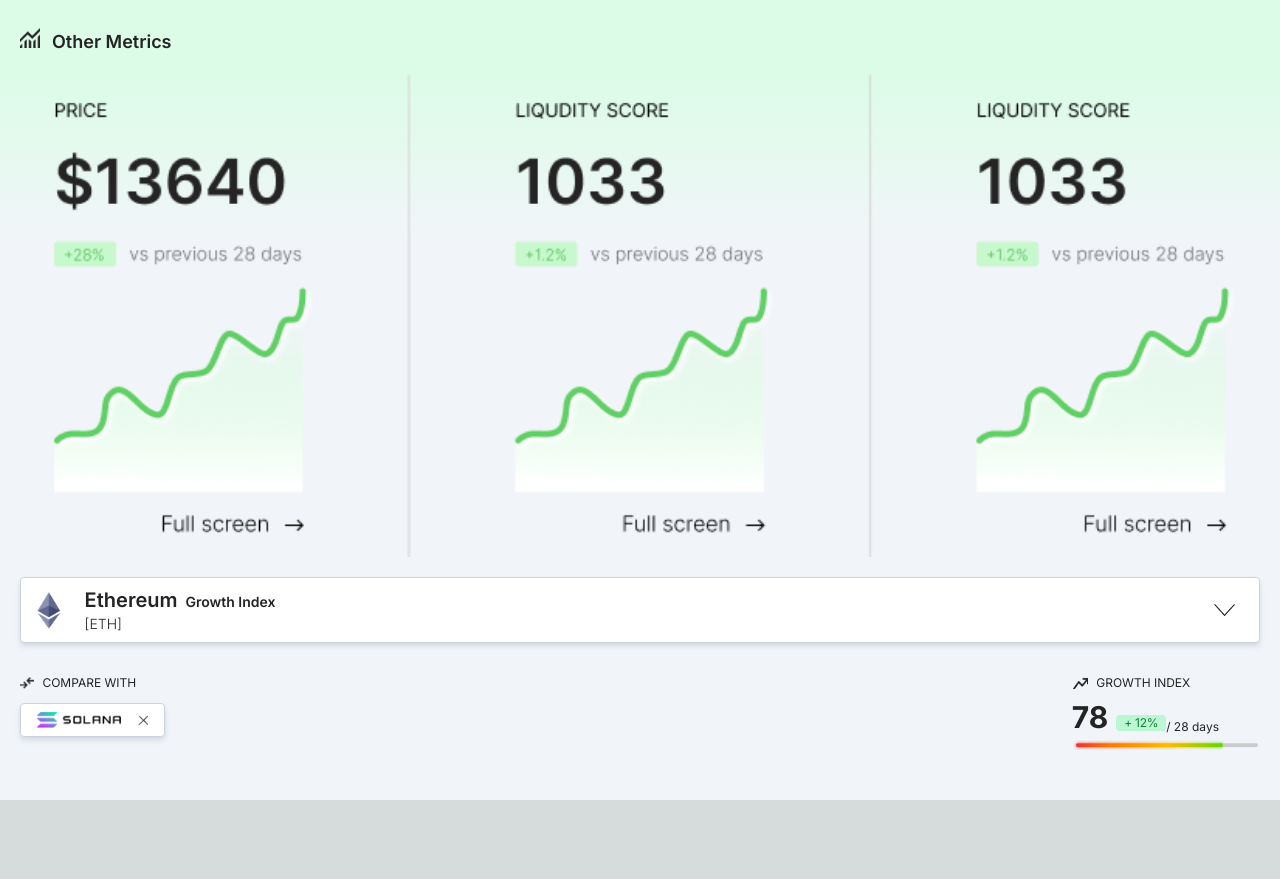
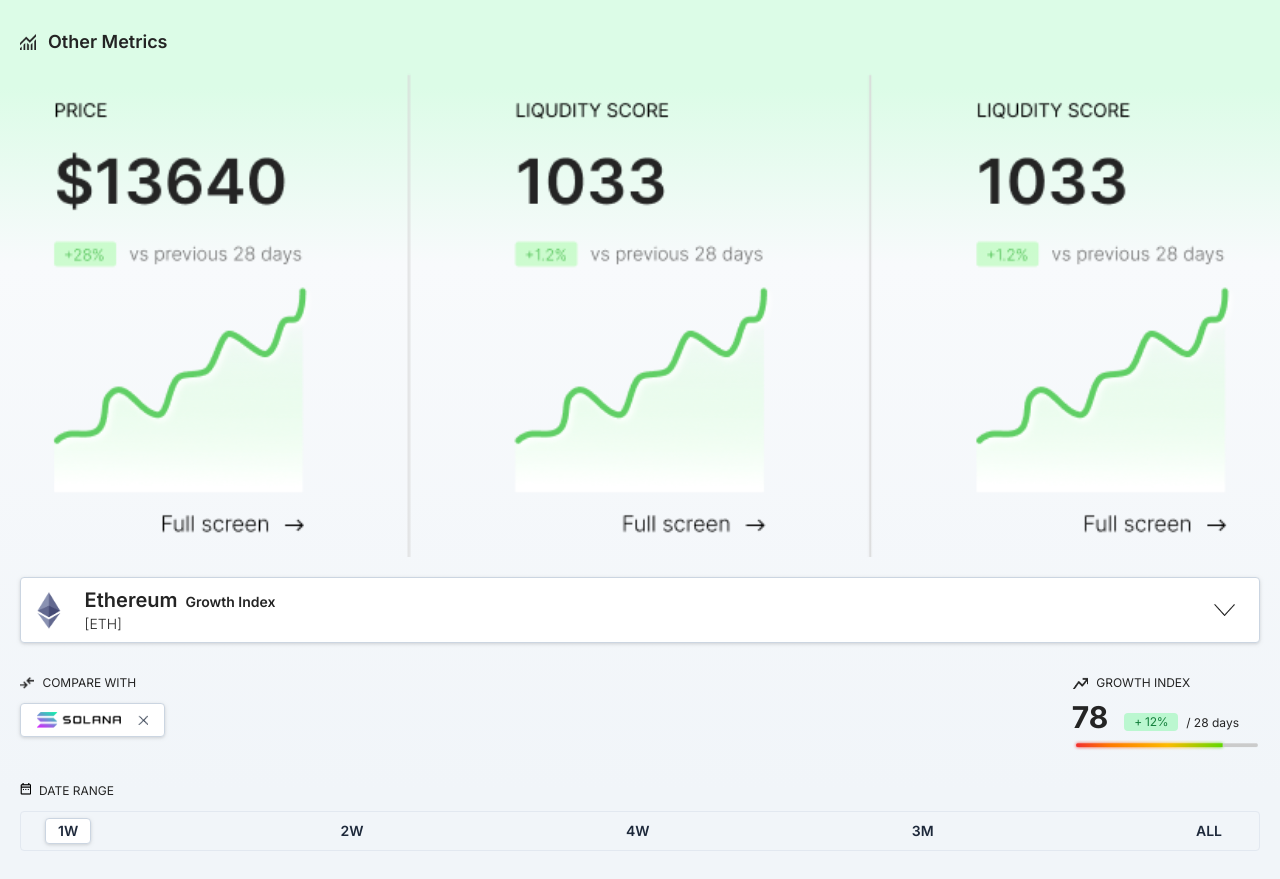
Before and after one commit to AdamShymanski/tokenguard, a Next.js app: page / in a window 1280 px wide. Before the commit the page ends 800 px from the top, so only its background shows below. Built offline with nearby package versions, Linux system fonts and the light colour scheme; no server answers.

Commit message:
🛠 development | Add d3 library and update page.js

```diff
--- a/package.json
+++ b/package.json
@@ -13,6 +13,7 @@
     "@visx/mock-data": "^3.3.0",
     "@visx/scale": "^3.5.0",
     "@visx/shape": "^3.5.0",
+    "d3": "^7.9.0",
     "next": "14.1.4",
     "react": "^18.2.0",
     "react-dom": "^18"
--- a/src/app/page.js
+++ b/src/app/page.js
@@ -1,32 +1,72 @@
 "use client";
 
+//packages
+import React, { Suspense, useState, useEffect } from "react";
 import Image from "next/image";
+
+//utilities
+// import DateSelector from "../utilities/dateSelector";
+// const Chart = React.lazy(() => import("../utilities/chart"));
+import Chart from "../utilities/chart";
 
 //pngs
 import charts from "./../../public/charts.png";
 
 //icons
-import metrics_icon from "./../../public/icons/metrics_icon.png";
-import ethereum_icon from "./../../public/icons/ethereum_icon.png";
-import solana_icon from "./../../public/icons/solana_icon.png";
 import x_icon from "./../../public/icons/x_icon.png";
-import arrow_icon from "./../../public/icons/arrow_icon.png";
-import compare_icon from "./../../public/icons/compare_icon.png";
 import gi_icon from "./../../public/icons/gi_icon.png";
 import bar_icon from "./../../public/icons/bar_icon.png";
+import arrow_icon from "./../../public/icons/arrow_icon.png";
+import solana_icon from "./../../public/icons/solana_icon.png";
+import metrics_icon from "./../../public/icons/metrics_icon.png";
+import compare_icon from "./../../public/icons/compare_icon.png";
+import ethereum_icon from "./../../public/icons/ethereum_icon.png";
+import calendar_icon from "./../../public/icons/calendar_icon.png";
 
 export default function Home() {
+  const [dateRange, setDateRange] = useState(0);
+  const [data, setData] = useState({});
+
+  useEffect(() => {
+    fetch("https://api.tokenguard.io/db-api/growth-index/basic-timeline-data", {
+      method: "POST",
+      headers: {
+        "Content-Type": "application/json",
+      },
+      body: JSON.stringify({
+        chainName: "ethereum",
+        period: "last year",
+        metric: "tg_growth_index",
+        compareWith: ["solana"],
+      }),
+    })
+      .then((response) => response.json())
+      .then((data) => {
+        setData({
+          ethereum: [...data.blockchain.tg_growth_index],
+          solana: [...data.cumulative.tg_growth_index],
+        });
+      })
+      .catch((error) => {
+        console.error("Error:", error);
+      });
+  }, []);
+
+  useEffect(() => {
+    console.log(data);
+  }, [data]);
+
   return (
-    <main className="flex min-h-screen min-w-screen flex-col items-start justify-start p-5 py-7 bg-gradient-to-b from-10% from-green-100 via-30% via-slate-100 to-90% to-slate-100">
-      <section className="flex flex-row justify-center space-x-3">
-        <Image src={metrics_icon} alt="Metrics Icon" className="w-5 h-5" />
+    <main className="flex min-h-screen min-w-screen flex-col items-start justify-start p-5 py-7 bg-gradient-to-b from-10% from-green-100 via-30% via-slate-50 to-90% to-slate-100">
+      <section className="flex flex-row items-center justify-center space-x-3">
+        <Image src={metrics_icon} alt="Metrics Icon" className="w-4 h-4" />
         <h3 className="text-custom-grey font-semibold text-lg space-x-2">
           Other Metrics
         </h3>
       </section>
       <Image src={charts} alt="Charts" className="w-full mt-4" />
 
-      <article className="flex flex-row relative items-center w-full border border-slate-300 rounded p-2 mt-5 bg-white drop-shadow-md">
+      <article className="flex flex-row relative items-center w-full border border-slate-300 rounded p-2 mt-5 bg-white drop-shadow">
         <Image
           src={ethereum_icon}
           alt="Ethereum Icon"
@@ -51,11 +91,11 @@ export default function Home() {
             <Image
               src={compare_icon}
               alt="Compare Icon"
-              className="h-3 w-auto pr-2"
+              className="h-3 w-auto mr-2"
             />
             <p className="text-xs">COMPARE WITH</p>
           </div>
-          <div className="flex flex-row items-center border border-slate-300 rounded px-4 py-2 mt-3 bg-white drop-shadow-md">
+          <div className="flex flex-row items-center border border-slate-300 rounded px-4 py-2 mt-3 bg-white drop-shadow">
             <Image
               src={solana_icon}
               alt={"Solana Icon"}
@@ -74,16 +114,94 @@ export default function Home() {
             <p className="text-xs">GROWTH INDEX</p>
           </div>
           <div className="flex flex-row items-end w-full mt-2">
-            <h1 className="text-3xl font-bold mr-2">78</h1>{" "}
-            <div className="bg-green-200  px-2  rounded mb-1">
+            <h1 className="text-3xl font-bold mr-4">78</h1>{" "}
+            <div className="bg-green-200 px-2.5 py-[1px] rounded mb-1">
               <p className="text-green-700 text-xs tracking-tight">+ 12%</p>
             </div>
-            <p className="text-xs">{"  / 28 days"}</p>
+            <p className="text-xs mb-1 ml-2">{"/ 28 days"}</p>
           </div>
 
           <Image src={bar_icon} alt={"Bar Icon"} className="h-3 w-auto mt-1" />
         </aside>
       </div>
+
+      <div className="flex flex-row align-items mt-8">
+        <Image
+          src={calendar_icon}
+          alt={"Calendar Icon"}
+          className="h-3 w-auto mr-2"
+        />
+        <p className="text-xs text-custom-grey">DATE RANGE</p>
+      </div>
+
+      {/* <DateSelector /> */}
+
+      <aside className="flex flex-row items-center w-full justify-between border border-slate-200 rounded px-6 py-1.5 mt-3 bg-slate-100  font-semibold text-slate-800 text-sm ">
+        <div
+          className={
+            dateRange === 0
+              ? "bg-white drop-shadow	 border rounded border-slate-300 px-3 py-0.5"
+              : "px-3 py-0.5 mx-[1px]"
+          }
+          onClick={() => {
+            setDateRange(0);
+          }}
+        >
+          <p>1W</p>
+        </div>
+        <div
+          className={
+            dateRange === 1
+              ? "bg-white drop-shadow	 border rounded border-slate-300 px-3 py-0.5"
+              : "px-3 py-0.5 mx-[1px]"
+          }
+          onClick={() => {
+            setDateRange(1);
+          }}
+        >
+          <p>2W</p>
+        </div>
+        <div
+          className={
+            dateRange === 2
+              ? "bg-white drop-shadow	 border rounded border-slate-300 px-3 py-0.5"
+              : "px-3 py-0.5 mx-[1px]"
+          }
+          onClick={() => {
+            setDateRange(2);
+          }}
+        >
+          <p>4W</p>
+        </div>
+        <div
+          className={
+            dateRange === 3
+              ? "bg-white drop-shadow	 border rounded border-slate-300 px-3 py-0.5"
+              : "px-3 py-0.5 mx-[1px]"
+          }
+          onClick={() => {
+            setDateRange(3);
+          }}
+        >
+          <p>3M</p>
+        </div>
+        <div
+          className={
+            dateRange === 4
+              ? "bg-white drop-shadow	 border rounded border-slate-300 px-3 py-0.5"
+              : "px-3 py-0.5 mx-[1px]"
+          }
+          onClick={() => {
+            setDateRange(4);
+          }}
+        >
+          <p>ALL</p>
+        </div>
+      </aside>
+
+      <Suspense fallback={<div>Loading...</div>}>
+        {data.ethereum ? <Chart data={data} /> : null}
+      </Suspense>
     </main>
   );
 }
--- /dev/null
+++ b/src/utilities/chart.js
@@ -0,0 +1,58 @@
+import React, { useRef, useState, useMemo } from "react";
+
+import * as d3 from "d3";
+
+export default function Chart({ data }) {
+  const margin = { top: 70, right: 60, bottom: 50, left: 80 };
+
+  const parsedData = useMemo(() => {
+    if (!data.ethereum) return [];
+    return data.ethereum.map((d) => {
+      return {
+        Date: new Date(d.date),
+        GrowthIndex: d.value,
+      };
+    });
+  }, [data]);
+
+  const width = 1600 - margin.left - margin.right;
+  const height = 800 - margin.top - margin.bottom;
+
+  const x = d3.scaleTime().range([0, width]);
+  x.domain(
+    d3.extent(parsedData, function (d) {
+      return d.Date;
+    })
+  );
+
+  const y = d3.scaleLinear().range([height, 0]);
+  y.domain([
+    0,
+    d3.max(parsedData, function (d) {
+      return d.GrowthIndex;
+    }) + 1,
+  ]);
+
+  const svgRef = useRef();
+
+  const svg = d3.select("svg");
+  const g = svg.append("g");
+  g.call(d3.axisBottom(x));
+
+  svg
+    .append("g")
+    .attr("transform", `translate(0, ${height})`)
+    .call(d3.axisBottom(x));
+
+  if (!data.ethereum) return null;
+
+  return (
+    <>
+      <svg
+        ref={svgRef}
+        width={width + margin.left + margin.right}
+        height={height + margin.top + margin.bottom}
+      ></svg>
+    </>
+  );
+}
--- /dev/null
+++ b/src/utilities/dateSelector.js
@@ -0,0 +1,23 @@
+import { useState } from "react";
+
+export default function DateSelector() {
+  return (
+    <aside className="flex flex-row items-center w-full justify-between border border-slate-300 rounded px-6 py-2 mt-3 bg-white drop-shadow-md font-semibold text-slate-800 text-sm">
+      <div>
+        <p>1W</p>
+      </div>
+      <div>
+        <p>2W</p>
+      </div>
+      <div>
+        <p>4W</p>
+      </div>
+      <div>
+        <p>3M</p>
+      </div>
+      <div>
+        <p>ALL</p>
+      </div>
+    </aside>
+  );
+}
```
Also changed, not shown: 1 other file (tests, documents, lock files or other folders).
